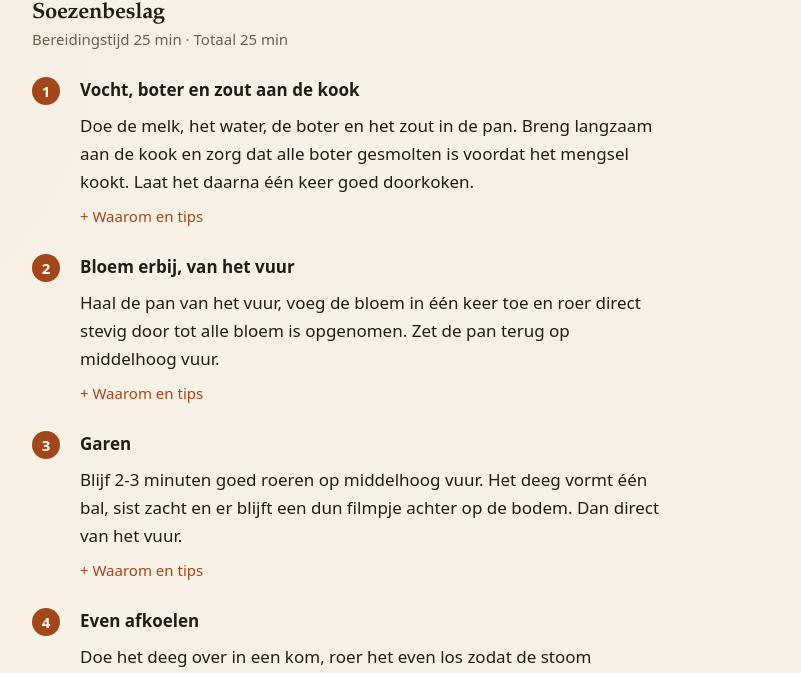
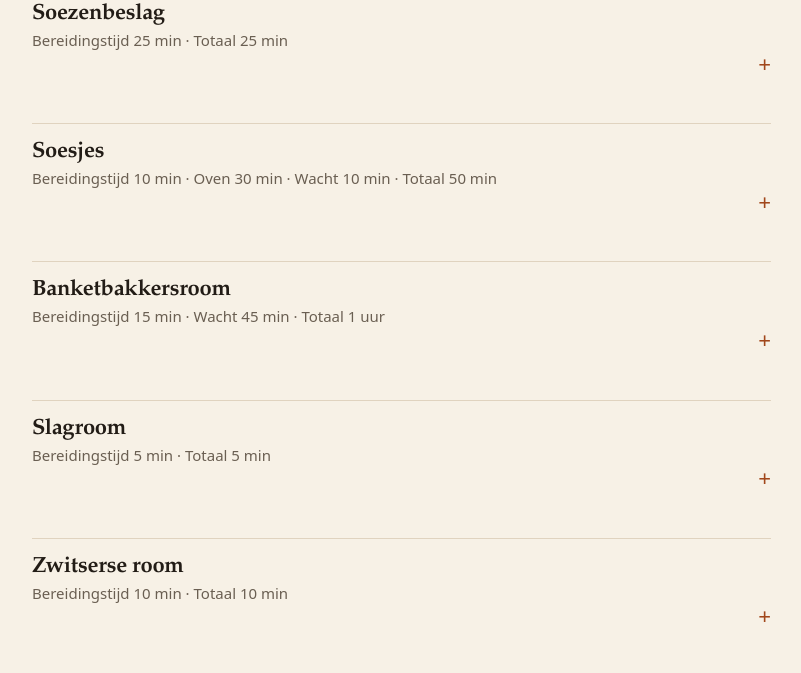
Before and after one commit to mjmeijerman/bakmark, an Astro site: page /recepten/soesjes-met-zwitserse-room in a window 1280 px wide. Shown: the part 2124-2797 px from the top of the page, without its empty margins (231-1032 px from the left). Built offline with nearby package versions, Linux system fonts and the light colour scheme; Astro itself is replaced by a stand-in of ours.

Commit message:
feat(recepten): fold the steps per part
A composed recipe is five step lists. Only the final assembly is this
page's own work, so every part's steps are a collapsible block now, closed
by default, with the part name and its own times on the summary line:
"Soesjes — Bereidingstijd 10 min · Oven 30 min · Wacht 10 min · Totaal
50 min".

The recipe's own steps stay open, and a plain single-part recipe is
unchanged. The print pass already opens every collapsible, so paper still
carries the full method.

```diff
--- a/src/styles/global.css
+++ b/src/styles/global.css
@@ -782,6 +782,43 @@
 		border-color: var(--border);
 	}
 
+	/* Each part's steps fold away: a composed recipe is five step lists, and
+	   only the assembly is this page's own work. */
+	.step-group.collapsible {
+		border-top: 1px solid var(--border);
+	}
+
+	.step-group.collapsible > summary {
+		display: flex;
+		flex-wrap: wrap;
+		align-items: baseline;
+		gap: 0 var(--space-2);
+		padding-block: var(--space-3);
+		cursor: pointer;
+		list-style: none;
+	}
+
+	.step-group.collapsible > summary::-webkit-details-marker {
+		display: none;
+	}
+
+	.step-group.collapsible > summary h3 {
+		margin: 0;
+		font-size: var(--text-h3);
+	}
+
+	.step-group.collapsible > summary::after {
+		content: "+";
+		margin-left: auto;
+		font-size: 1.4rem;
+		line-height: 1;
+		color: var(--accent);
+	}
+
+	.step-group.collapsible[open] > summary::after {
+		content: "−";
+	}
+
 	/* A part's times, right under its steps heading. */
 	.group-times {
 		margin: calc(-1 * var(--space-2)) 0 var(--space-3);
@@ -1317,6 +1354,11 @@
 		margin-top: var(--space-5);
 	}
 
+	.step-group.collapsible > summary .group-times {
+		margin: 0;
+		flex-basis: 100%;
+	}
+
 	.ingredient-group h3,
 	.step-group h3 {
 		font-size: var(--text-h3);
--- a/src/views/Recipe.astro
+++ b/src/views/Recipe.astro
@@ -475,15 +475,20 @@ const ovenTemperature = bakeGroups.length ? Number(bakeGroups[0].recipe.bake?.te
 			<h2>{copy.steps}</h2>
 			{
 				groups.map((group) => (
-					<div class="step-group">
+					<details
+						class="step-group collapsible"
+						open={!composed || group.recipe.slug === slug}
+					>
 						{composed && (
-							<h3>
-								{group.recipe.title}
-								{group.variantLabel ? <span class="muted"> — {group.variantLabel}</span> : null}
-							</h3>
-						)}
-						{composed && group.recipe.slug !== slug && (
-							<p class="group-times">{partTiming(group.recipe.slug)}</p>
+							<summary>
+								<h3>
+									{group.recipe.title}
+									{group.variantLabel ? <span class="muted"> — {group.variantLabel}</span> : null}
+								</h3>
+								{group.recipe.slug !== slug && (
+									<span class="group-times">{partTiming(group.recipe.slug)}</span>
+								)}
+							</summary>
 						)}
 						<ol class="steps">
 							{group.steps.map((step, index) => (
@@ -515,7 +520,7 @@ const ovenTemperature = bakeGroups.length ? Number(bakeGroups[0].recipe.bake?.te
 								</li>
 							))}
 						</ol>
-					</div>
+					</details>
 				))
 			}
 			<p class="form-note no-print">{copy.stepsNote}</p>
```
